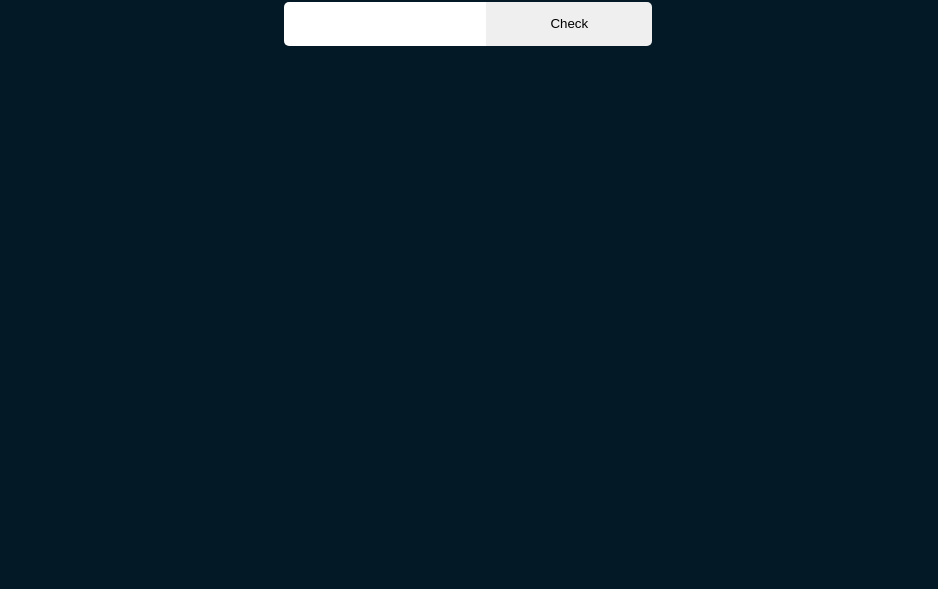
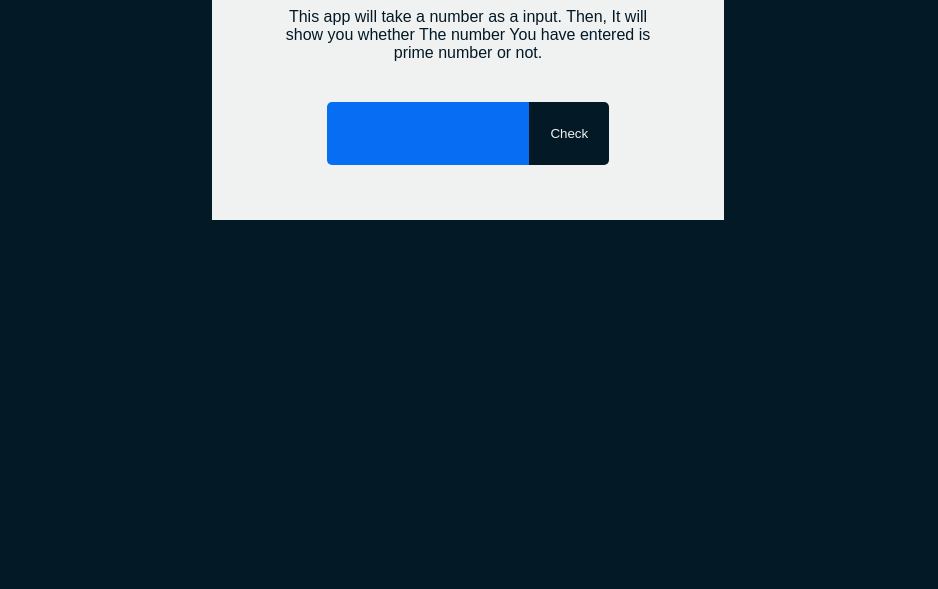
Before and after one commit to manish591/PrimeNumberChecker, a plain HTML site: page index.html in a window 1280 px wide. Shown: the part 211-800 px from the top of the page, without its empty margins (172-1110 px from the left). Drawn offline with Linux system fonts and the light colour scheme.

Commit message:
style- desktop responsive

```diff
--- a/style.css
+++ b/style.css
@@ -64,3 +64,24 @@ body {
     font-weight: bold;
     font-size: 1.4rem;
 }
+
+@media only screen and (min-width: 600px) {
+    .container {
+        width: 40vw;
+        background-color: var(--light-clr);
+        color: var(--dark-clr);
+        margin: 15vh auto;
+    }
+
+    .inputnumberhere {
+        padding: 3vh 1vw;
+        background-color: var(--blue-shade-three);
+    }
+
+    .validateprimenumber {
+        background-color: var(--dark-clr);
+        color: var(--light-clr);
+        width: 10vh;
+        padding: 1.8vh 1vw;
+    }
+}
```
